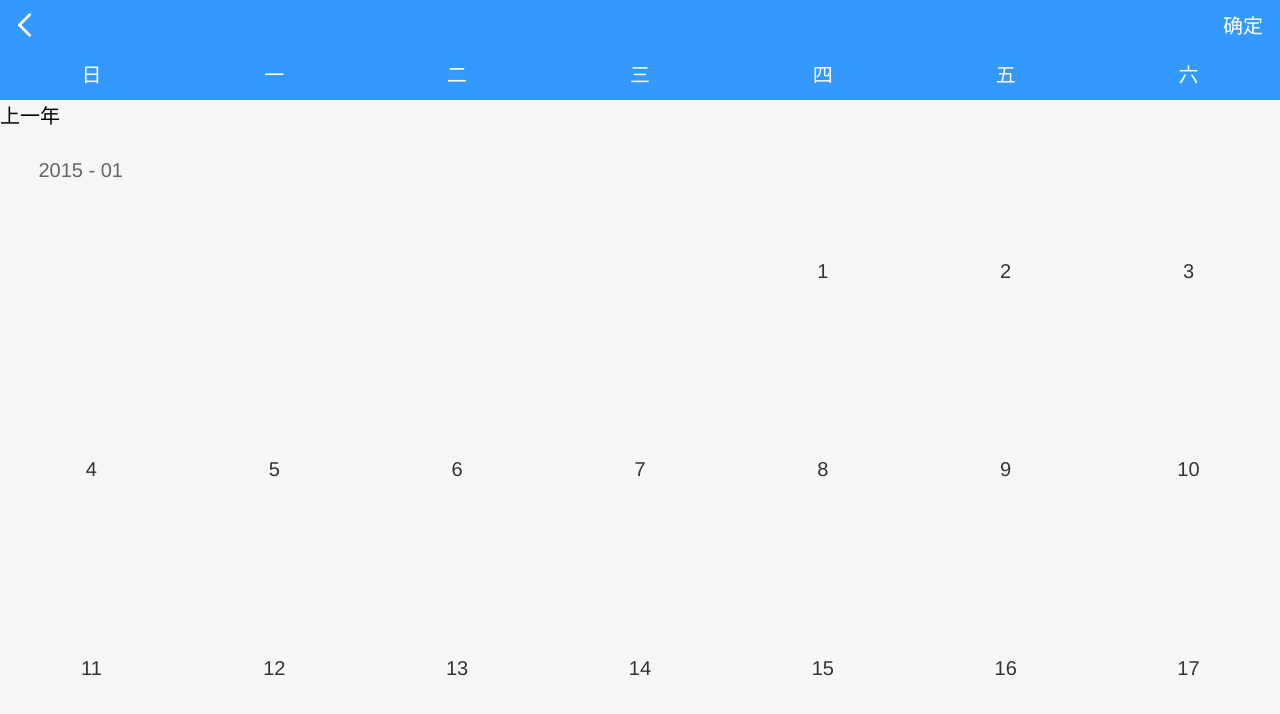
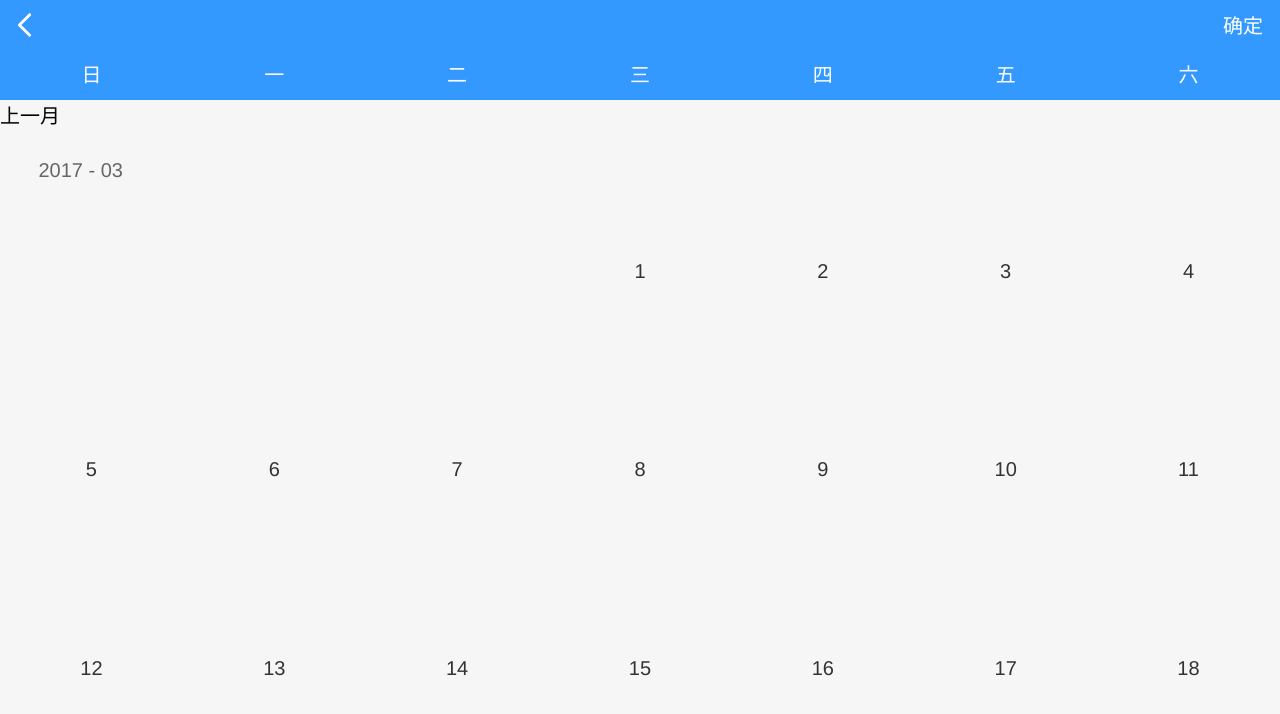
Before and after one commit to ilshavoh/vue-m-daterange, a Vue app: page / in a window 1280 px wide. Shown: the top 714 px of the page. Built offline with nearby package versions, Linux system fonts and the light colour scheme.

Commit message:
render calendar with month

```diff
--- a/src/App.vue
+++ b/src/App.vue
@@ -1,6 +1,6 @@
 <template>
 <div id="app">
-	<date @daterange="daterange" :show="true" start="2015-03-03" end="2017-04-04"></date>
+	<date @daterange="daterange" :show="true" start="2017-03-03" end="2017-04-04"></date>
 </div>
 </template>
 
--- a/src/components/date.vue
+++ b/src/components/date.vue
@@ -16,14 +16,14 @@
 			</div>
 
 			<div class="date-calendar-body">
-				<p @click="addLastYear">上一年</p>
+				<p @click="addLastMonth">上一月</p>
 				<div v-for="(item, index) in render">
 					<p class="name">{{ item.name }}</p>
 					<div class="data">
 						<p v-for="(item, index) in item.data" :class="[ item.status ]" @click="click(item, index)">{{ item.date }}</p>
 					</div>
 				</div>
-				<p @click="addNextYear">下一年</p>
+				<p @click="addNextMonth">下一月</p>
 			</div>
 
 		</div>
@@ -38,7 +38,7 @@ export default {
 		return {
 
 			render: [],
-			years: [],
+			months: [],
 
 			status: {
 				normal: "normal",
@@ -79,11 +79,23 @@ export default {
 			let start = parse(this.start);
 			let end = parse(this.end);
 
-			if(start[0] >= end[0]){
-				this.years.push(start[0]);
+			if(start[0] > end[0]){
+				this.months.push([start[0], start[1]]);
+			}else if(start[0] === end[0]){
+				for(let i = start[1]; i <= end[1]; i++){
+					this.months.push([start[0], i]);
+				}
 			}else{
-				for(let i = start[0]; i <= end[0]; i++){
-					this.years.push(i);
+				for(let i = start[1]; i < 12; i++){
+					this.months.push([start[0], i]);
+				}
+				for(let i = start[0] + 1; i < end[0]; i++){
+					for(let j = 0; j < 12; j++){
+						this.months.push([i, j]);
+					}
+				}
+				for(let i = 0; i < end[1]; i++){
+					this.months.push([end[0], i]);
 				}
 			}
 
@@ -141,27 +153,18 @@ export default {
 				}
 			}
 
-			return render;
-		},
-		getRenderYear (y) {
-			let render = [];
+			return {
+				name: y + " - " + zero(m + 1),
+				data: render
+			};
 
-			for (let i = 0; i < 12; i++){
-				render.push({
-					name: y + " - " + zero(i + 1),
-					data: this.getRenderMonth(y, i)
-				});
-			}
-
-			function zero(n){
-				return n < 10 ? '0' + n : n;
-			}
-
-			return render;
+			function zero(n) {
+	            return n < 10 ? '0' + n : n
+	        }
 		},
 		initRender () {
-			for(let i = 0; i < this.years.length; i++){
-				this.render.push(...this.getRenderYear(this.years[i]));
+			for(let i = 0; i < this.months.length; i++){
+				this.render.push(this.getRenderMonth(...this.months[i]));
 			}
 		},
 
@@ -248,17 +251,35 @@ export default {
 			}
 		},
 
-		addLastYear () {
-			let n = this.years[0] - 1;
+		addLastMonth () {
+			let y = this.months[0][0];
+			let m = this.months[0][1];
 
-			this.years.unshift(n);
-			this.render.unshift(...this.getRenderYear(n));
+			let a = [];
+
+			if(m === 0){
+				a = [y - 1, 11];
+			}else{
+				a = [y, m-1];
+			}
+
+			this.months.unshift(a);
+			this.render.unshift(this.getRenderMonth(...a));
 		},
-		addNextYear () {
-			let n = this.years[this.years.length - 1] + 1;
+		addNextMonth () {
+			let y = this.months[this.months.length - 1][0];
+			let m = this.months[this.months.length - 1][1];
 
-			this.years.unshift(n);
-			this.render.push(...this.getRenderYear(n));
+			let a = [];
+
+			if(m === 11){
+				a = [y + 1, 0];
+			}else{
+				a = [y, m + 1];
+			}
+
+			this.months.push(a);
+			this.render.push(this.getRenderMonth(...a));
 		}
 	},
 
```
